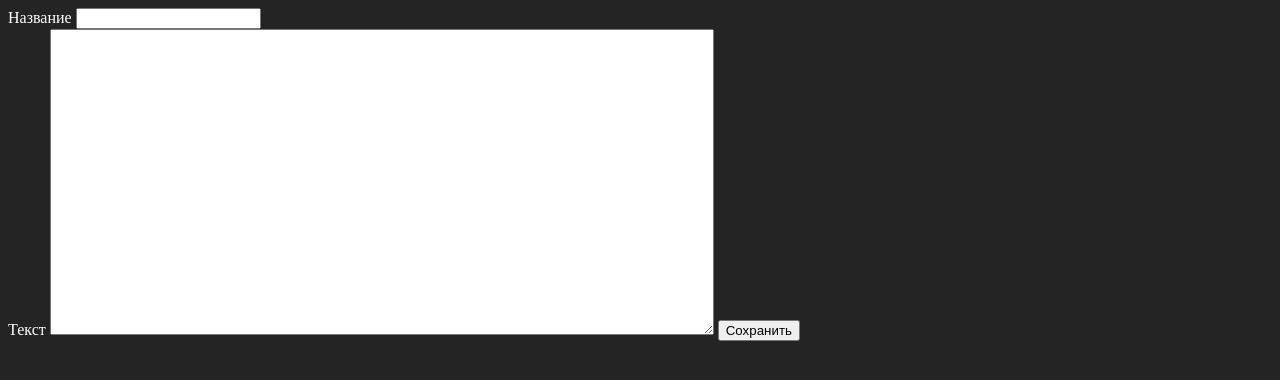
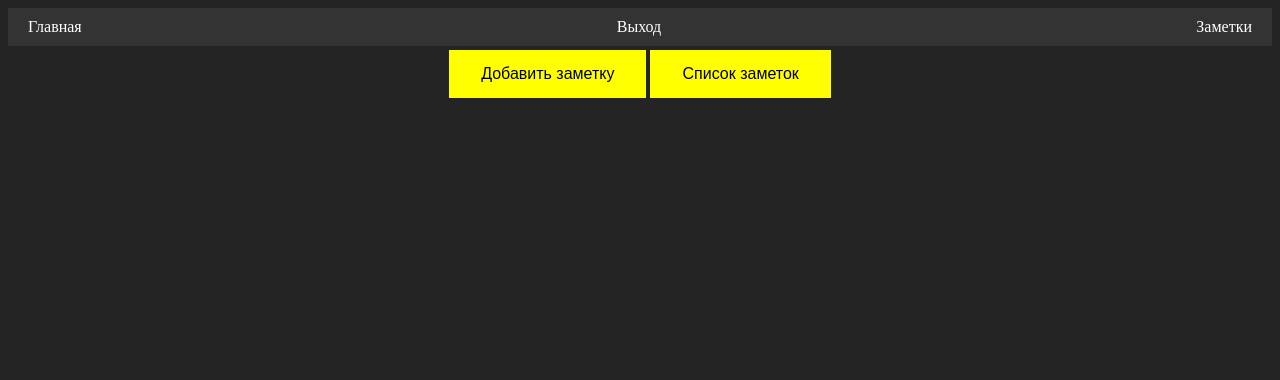
Before and after one commit to sw129/Flask, a Flask app: page /notes/ in a window 1280 px wide. Shown: the top 380 px of the page. Run offline with Flask 3, Linux system fonts and the light colour scheme; the visitor is signed in with stand-in values (Sample User, id 1); data that the repository does not hold is empty.

Commit message:
Refactored structure and design page. Added note editing and deletion functionalities.

```diff
--- a/Website/__init__.py
+++ b/Website/__init__.py
@@ -1,19 +1,15 @@
 from flask import Flask
 from flask_sqlalchemy import SQLAlchemy
-from flask_login import LoginManager
+from flask_login import LoginManager, current_user
 
 login_manager = LoginManager()
 db = SQLAlchemy()
+app = Flask(__name__)
 
 def create_app():
-    app = Flask(__name__)
     app.config['SECRET_KEY'] = "jdusioahuoiyhuiqwsdoi iyhudsoa"
     app.config['SQLALCHEMY_DATABASE_URI'] = 'postgresql://postgres:1975@localhost:5432/testdatabase'
     db.init_app(app)
-
-    # Create database within app context
-    # with app.app_context():
-    #     db.create_all()
 
     login_manager.init_app(app)
     login_manager.login_view = 'auth.login'
@@ -26,3 +22,7 @@ def create_app():
     app.register_blueprint(notes, url_prefix='/notes/')
 
     return app
+
+@app.context_processor
+def add_base_params():
+  return dict(user_is_authenticated=current_user.is_authenticated)
--- a/Website/auth.py
+++ b/Website/auth.py
@@ -18,7 +18,7 @@ def register():
 
         user = User.query.filter_by(email=email).first()
         if user:
-            flash('Email address already exists')
+            flash('Почта уже зарегистрированна')
             return redirect(url_for('auth.register'))
 
         new_user = User(name=name, email=email, password=password)
@@ -28,7 +28,7 @@ def register():
 
         return redirect(url_for('auth.login'))
 
-    return render_template('register.html')
+    return render_template('auth/register.html')
 
 @auth.route('/login', methods=['GET', 'POST'])
 def login():
@@ -40,16 +40,14 @@ def login():
         user = User.query.filter_by(email=email).first()
 
         if user and user.verify_password(password):
-            #session['user_id'] = user.user_id
             login_user(user)
-            return redirect('/notes')
+            return redirect(url_for('notes.note_nav'))
         else:
             return 'Неверный логин или пароль'
-    return render_template('login.html')
+    return render_template('auth/login.html')
 
 @auth.route('/logout')
 def logout():
-    #session.pop('user_id', None)
     logout_user()
     return redirect(url_for('auth.login'))
 
--- a/Website/notes.py
+++ b/Website/notes.py
@@ -1,13 +1,18 @@
-from flask import Blueprint, render_template, request, redirect, url_for
+from flask import Blueprint, render_template, request, redirect, url_for, abort
 from flask_login import login_required, current_user
 from .models import Note
 from . import db
 
 notes = Blueprint('notes', __name__)
 
-@notes.route('/', methods=['GET', 'POST'])
+@notes.route('/')
 @login_required
-def register():
+def note_nav():
+    return render_template('notes/note_nav.html')
+
+@notes.route('/add', methods=['GET', 'POST'])
+@login_required
+def add_note():
     user_id = current_user.user_id
     if request.method == 'POST':
         title = request.form['noteTitle']
@@ -16,7 +21,42 @@ def register():
 
         db.session.add(new_note)
         db.session.commit()
+    return render_template('notes/add_note.html',)
 
-        return redirect('/notes/')
+@notes.route('/delete/<int:note_id>', methods=['POST'])
+@login_required
+def delete_note(note_id):
+    note = Note.query.get_or_404(note_id)
+    if note.user_id != current_user.user_id:
+        abort(403)
+    db.session.delete(note)
+    db.session.commit()
+    return redirect(url_for('notes.list_notes'))
+
+@notes.route('/edit/<int:note_id>', methods=['POST'])
+@login_required
+def edit_note(note_id):
+    note = Note.query.get_or_404(note_id)
+    if note.user_id != current_user.user_id:
+        abort(403)
+    if request.method == 'POST':
+        note.title = request.form['title']
+        note.content = request.form['content']
+        db.session.commit()
+    return redirect(url_for('notes.detail_note', note_id=note_id))
+
+@notes.route('/<int:note_id>', methods=['GET', 'POST'])
+@login_required
+def detail_note(note_id):
+    note = Note.query.get_or_404(note_id)
+    if note.user_id != current_user.user_id:
+        abort(403)
+    else:
+        return render_template('notes/note.html', note=note)
+
+@notes.route('/list')
+@login_required
+def list_notes():
+    user_id = current_user.user_id
     notes = Note.query.filter_by(user_id=user_id).all()
-    return render_template('notes.html', notes=notes)
+    return render_template('notes/list_notes.html', notes=notes)
--- a/Website/static/css/main.css
+++ b/Website/static/css/main.css
@@ -1,5 +1,79 @@
-body
-{
+header {
+    display: flex;
+    align-items: center;
+    justify-content: space-between;
+    background-color: #333;
+    padding: 10px;
+}
+
+header a {
+    color: white;
+    text-decoration: none;
+    margin: 0 10px;
+}
+
+header a:hover {
+    color: yellow;
+}
+
+body {
     color: white;
     background-color: rgb(36, 36, 36);
 }
+
+.nav {
+    display: flex;
+    justify-content: center;
+}
+
+.nav button {
+    background-color: yellow;
+    color: black;
+    border: none;
+    padding: 15px 32px;
+    text-align: center;
+    text-decoration: none;
+    display: inline-block;
+    font-size: 16px;
+    margin: 4px 2px;
+    cursor: pointer;
+}
+
+.form-group {
+    display: flex;
+    flex-direction: column;
+    margin-bottom: 15px;
+}
+
+.form-group label {
+    margin-bottom: 5px;
+}
+
+.form-group input {
+    padding: 10px;
+    font-size: 16px;
+}
+
+.submit-btn {
+    background-color: yellow;
+    color: black;
+    border: none;
+    padding: 15px 32px;
+    text-align: center;
+    text-decoration: none;
+    display: inline-block;
+    font-size: 16px;
+    margin: 4px 2px;
+    cursor: pointer;
+}
+
+.form-link {
+    display: inline-block;
+    margin-top: 20px;
+    color: white;
+    text-decoration: none;
+}
+
+.form-link:hover {
+    color: yellow;
+}
--- /dev/null
+++ b/Website/static/css/notes.css
@@ -0,0 +1,48 @@
+form {
+    display: flex;
+    flex-direction: column;
+    align-items: center;
+    margin: 20px;
+}
+
+label {
+    font-weight: bold;
+    margin: 10px;
+}
+
+input, textarea {
+    border: 2px solid rgba(245, 245, 245, 0.507);
+    border-radius: 10px;
+    padding: 10px;
+    font-size: 18px;
+}
+
+form button {
+    background-color: yellow;
+    color: black;
+    font-weight: bold;
+    border: none;
+    border-radius: 10px;
+    padding: 10px 20px;
+    cursor: pointer;
+}
+
+div.note {
+    display: flex;
+    flex-direction: column;
+    align-items: center;
+    margin: 20px;
+    border: 2px solid white;
+    border-radius: 10px;
+    padding: 20px;
+}
+
+h1 {
+    font-size: 24px;
+    text-align: center;
+}
+
+p {
+    font-size: 18px;
+    text-align: justify;
+}
--- a/Website/templates/base.html
+++ b/Website/templates/base.html
@@ -5,8 +5,19 @@
     <meta name="Viewport" content="width=device-width, initial-scale=1.0">
     <meta http-equiv="X-UA-Compatible" content="ie=edge">
     <link rel="stylesheet" href="{{url_for('static', filename='css/main.css')}}">
+    {% block head %} {% endblock %}
     <Title>{% block title %} {% endblock %}</Title>
 </head>
+<header>
+    <a href="/">Главная</a>
+    {% if user_is_authenticated %}
+    <a href="{{ url_for('auth.logout') }}">Выход</a>
+    {% else %}
+    <a href="{{ url_for('auth.register') }}">Регистрация</a>
+    <a href="{{ url_for('auth.login') }}">Вход</a>
+    {% endif %}
+    <a href="{{ url_for('notes.note_nav') }}">Заметки</a>
+</header>
 <Body>
     {% block body %} {% endblock %}
 </Body>
--- a/Website/templates/notes.html
+++ b/Website/templates/notes/add_note.html
@@ -1,7 +1,7 @@
-{% extends 'base.html' %}
+{% extends 'notes/base_note.html' %}
 
 {% block title %}
-заметки
+Добавить заметку
 {% endblock %}
 
 {% block body %}
@@ -14,12 +14,4 @@
     </textarea>
     <button type="submit">Сохранить</button>
 </form>
-{% for note in notes %}
-<div>
-    <div>
-        <h1>{{note['title']}}</h1>
-        <p>{{note['content']}}</p>
-    </div>
-</div>
-{% endfor %}
 {% endblock %}
--- /dev/null
+++ b/Website/templates/notes/base_note.html
@@ -0,0 +1,10 @@
+{% extends 'base.html' %}
+{% block head %}
+<link rel="stylesheet" href="{{url_for('static', filename='css/notes.css')}}">
+{% endblock %}
+
+{% block title %}
+{% endblock %}
+
+{% block body %}
+{% endblock %}
--- /dev/null
+++ b/Website/templates/notes/note_nav.html
@@ -0,0 +1,12 @@
+{% extends 'notes/base_note.html' %}
+
+{% block title %}
+Добавить заметку
+{% endblock %}
+
+{% block body %}
+<div class="nav">
+    <button onclick="location.href='{{ url_for('notes.add_note') }}'">Добавить заметку</button>
+    <button onclick="location.href='{{ url_for('notes.list_notes') }}'">Список заметок</button>
+</div>
+{% endblock %}
```
Also changed, not shown: Website/templates/auth/login.html (added, +32 -0 lines), Website/templates/auth/register.html (added, +36 -0 lines), Website/templates/index.html (+12 -2 lines), Website/templates/login.html (deleted, +0 -21 lines), Website/templates/notes/list_notes.html (added, +17 -0 lines), Website/templates/notes/note.html (added, +23 -0 lines), Website/templates/register.html (deleted, +0 -24 lines).
